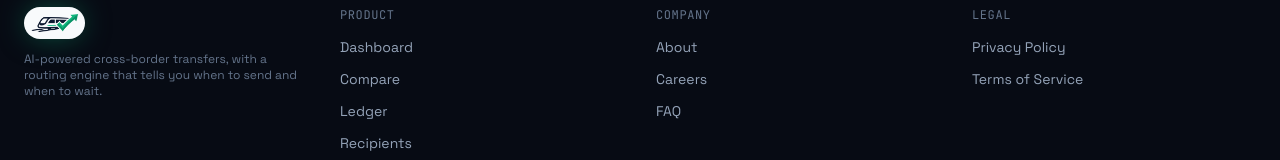
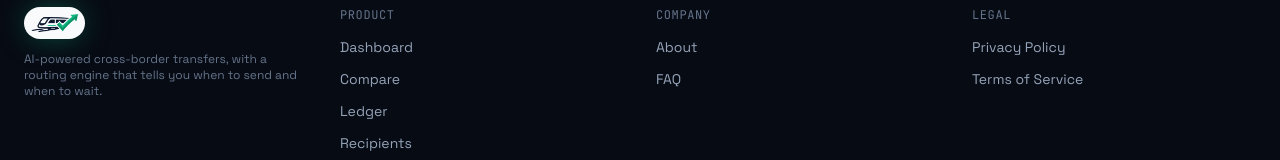
Before and after one commit to KushGupta3808/METRO.AI, a React (Vite) app in the folder metro-ai-frontend/: page /about in a window 1280 px wide. Shown: the part 1387-1547 px from the top of the page. Built offline with nearby package versions, Linux system fonts and the light colour scheme; no server answers.

Commit message:
feat: adding terms of service and legal pages

```diff
--- a/metro-ai-frontend/src/components/layout/Footer.jsx
+++ b/metro-ai-frontend/src/components/layout/Footer.jsx
@@ -14,7 +14,6 @@ const columns = [
     title: 'Company',
     links: [
       { label: 'About', to: '/about' },
-      { label: 'Careers', to: '#' },
       { label: 'FAQ', to: '/faq' },
     ],
   },
```
